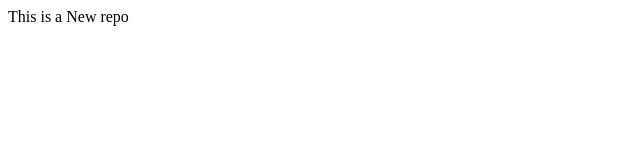
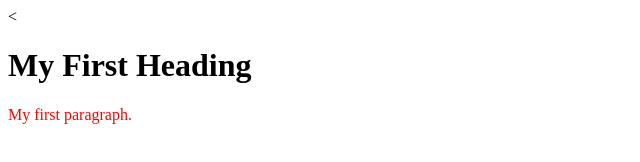
Before and after one commit to aarav072/localRepo, a plain HTML site: page index.html in a window 1280 px wide. Shown: the whole page, without its empty margins (0-640 px from the left). Drawn offline with Linux system fonts and the light colour scheme.

Commit message:
add init files

```diff
--- a/index.html
+++ b/index.html
@@ -1 +1,8 @@
-<p>This is a New repo</p>
+<!DOCTYPE html>
+<html>
+    <head>< <link rel="stylesheet" href="style.css"></head>
+    <body>
+        <h1>My First Heading</h1>
+        <p>My first paragraph.</p>
+    </body>
+</html>
--- a/style.css
+++ b/style.css
@@ -0,0 +1,3 @@
+p {
+    color:red;
+}
```
